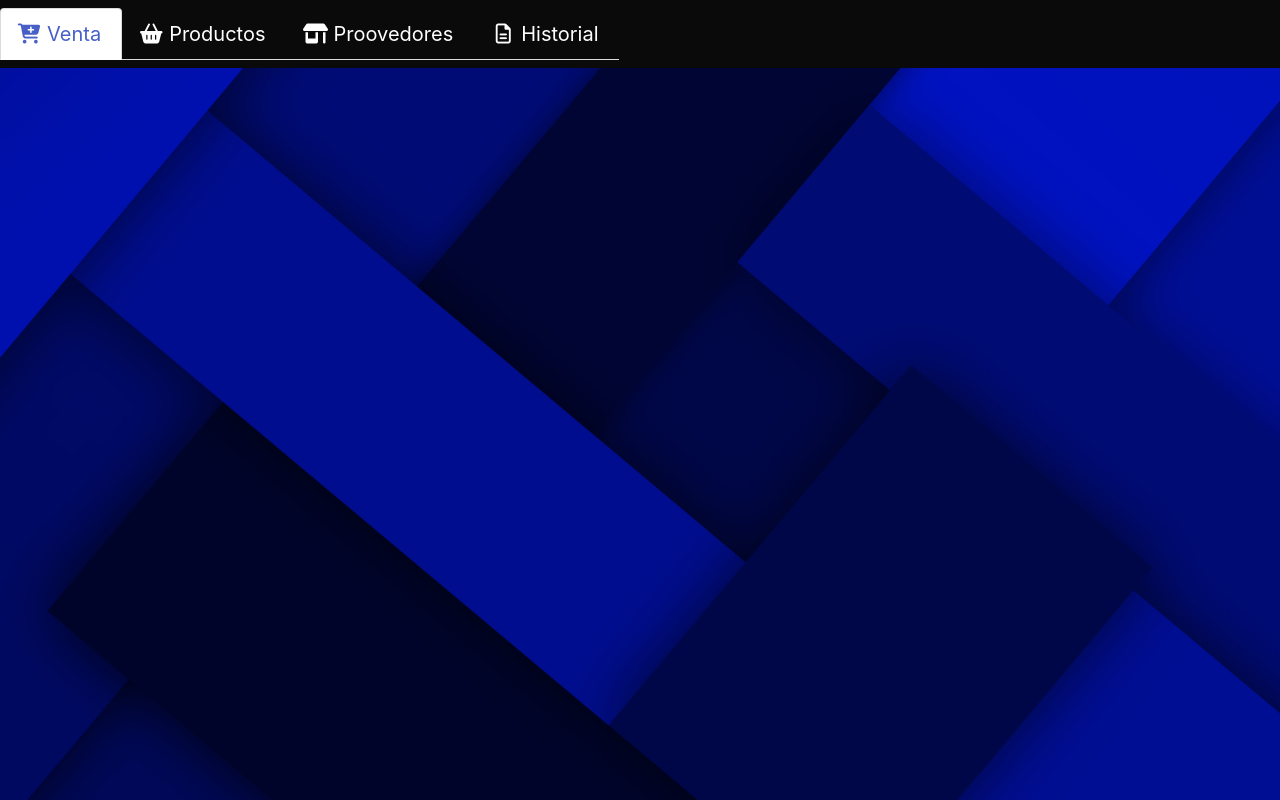
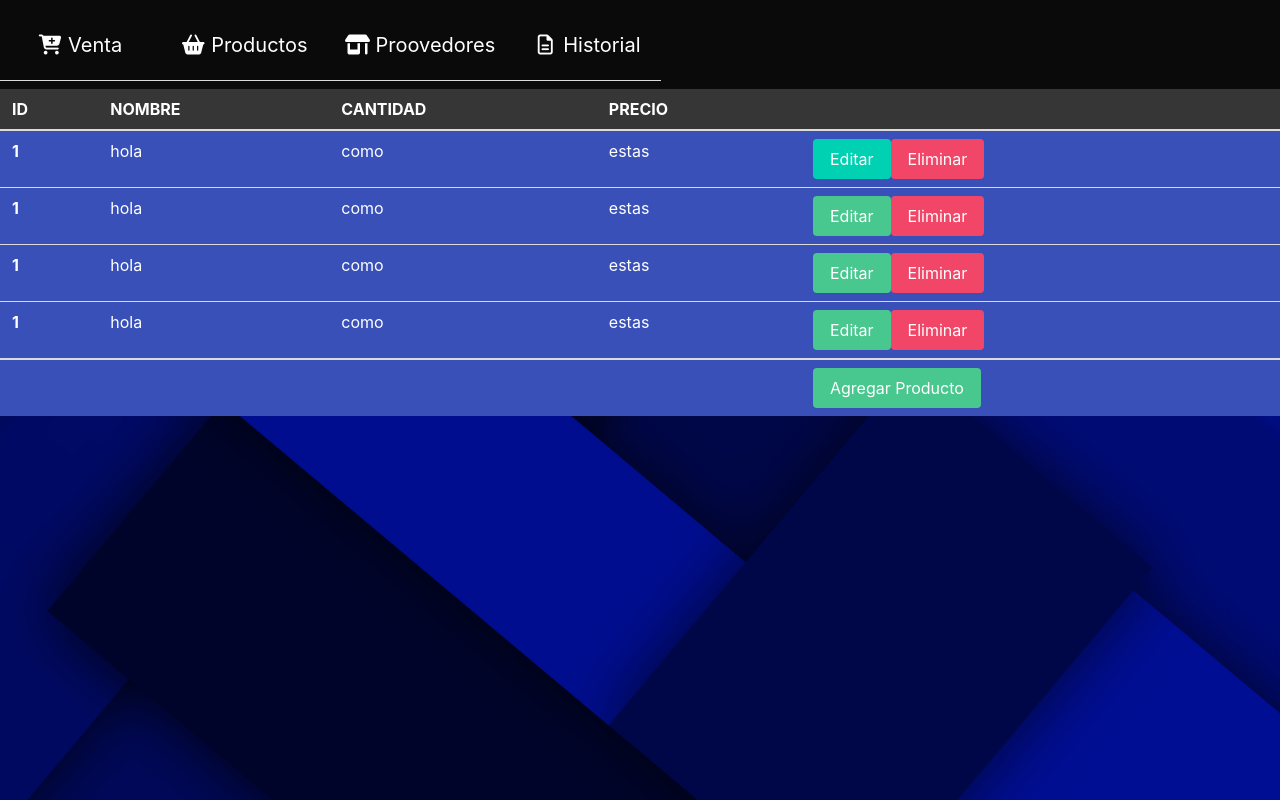
Before and after one commit to juangil991/FrontSistemaFacturas, a React (Create React App) app: page /productos in a window 1280 px wide. Built offline with nearby package versions, Linux system fonts and the light colour scheme.

Commit message:
Se añade vista productos

```diff
--- a/src/App.js
+++ b/src/App.js
@@ -1,5 +1,4 @@
 import React from 'react';
-import NavBar from './Components/NavBar';
 import RoutesPath from './Routes';
 import 'bulma/css/bulma.min.css'
 
@@ -7,10 +6,7 @@ import 'bulma/css/bulma.min.css'
 
 function App() {
   return (<div>
-
-      <NavBar/>
       <RoutesPath/>
-
     </div>
   );
 }
--- a/src/Components/NavBar.jsx
+++ b/src/Components/NavBar.jsx
@@ -1,4 +1,5 @@
 import React from 'react'
+import { NavLink } from 'react-router-dom';
 
 
 const NavBar = () => {
@@ -6,12 +7,14 @@ const NavBar = () => {
         <nav class="navbar is-black" >
             <div class="tabs is-centered is-boxed is-medium">
                 <ul>
-                        <li class="is-active">
+                    <NavLink style={{color:'white'}} to="/productos">
+                        <li>
                             <a>
                                 <span class="icon is-small"><i class="fas fa-cart-plus" aria-hidden="true"></i></span>
                                 <span>Venta</span>
                             </a>
                         </li>
+                    </NavLink>
                     <li>
                         <a>
                             <span class="icon is-small"><i class="fas fa-basket-shopping" aria-hidden="true"></i></span>
--- /dev/null
+++ b/src/Components/Productos.jsx
@@ -0,0 +1,70 @@
+import React from 'react'
+const ProductoComponent = () => {
+    return (<>
+        <div class="table-container">
+            <table class="table is-fullwidth">
+                <thead className='has-background-dark'>
+                    <tr>
+                        <th style={{color:"white"}}>ID</th>
+                        <th style={{color:"white"}}>NOMBRE</th>
+                        <th style={{color:"white"}}>CANTIDAD</th>
+                        <th style={{color:"white"}}>PRECIO</th>
+                        <th></th>
+                    </tr>
+                </thead>
+                <tfoot  className='has-background-link-dark'>
+                    <tr>
+                        <td></td>
+                        <td></td>
+                        <td></td>
+                        <td></td>
+                        <td>
+                            <button className='button is-success'>Agregar Producto</button>
+                        </td>
+                    </tr>
+                </tfoot>
+                <tbody className='has-background-link-dark'>
+                    <tr>
+                        <th style={{color:"white"}}>1</th>
+                        <td style={{color:"white"}}>hola</td>
+                        <td style={{color:"white"}}>como</td>
+                        <td style={{color:"white"}}>estas</td>
+                        <td style={{color:"white"}}><button className='button is-primary'>Editar</button>
+                        <button className="button is-danger">Eliminar</button>
+                        </td>
+                    </tr>
+                    <tr>
+                        <th style={{color:"white"}}>1</th>
+                        <td style={{color:"white"}}>hola</td>
+                        <td style={{color:"white"}}>como</td>
+                        <td style={{color:"white"}}>estas</td>
+                        <td style={{color:"white"}}><button className='button is-success'>Editar</button>
+                        <button className="button is-danger">Eliminar</button>
+                        </td>
+                    </tr>
+                    <tr>
+                        <th style={{color:"white"}}>1</th>
+                        <td style={{color:"white"}}>hola</td>
+                        <td style={{color:"white"}}>como</td>
+                        <td style={{color:"white"}}>estas</td>
+                        <td style={{color:"white"}}><button className='button is-success'>Editar</button>
+                        <button className="button is-danger">Eliminar</button>
+                        </td>
+                    </tr>
+                    <tr>
+                        <th style={{color:"white"}}>1</th>
+                        <td style={{color:"white"}}>hola</td>
+                        <td style={{color:"white"}}>como</td>
+                        <td style={{color:"white"}}>estas</td>
+                        <td style={{color:"white"}}><button className='button is-success'>Editar</button>
+                        <button className="button is-danger">Eliminar</button>
+                        </td>
+                    </tr>
+                </tbody>
+            </table>
+        </div>
+
+    </>);
+}
+
+export default ProductoComponent;
--- a/src/Css/App.css
+++ b/src/Css/App.css
@@ -18,7 +18,7 @@
   .container-form1 {
     width: auto;
     height: auto;
-    font-family: 'Roboto', sans-serif;
+    font-family: 'Oswald', sans-serif;
     display: flex;
     justify-content: space-around;
     transition:  all .5s ease-out;
--- a/src/Routes/index.js
+++ b/src/Routes/index.js
@@ -1,13 +1,17 @@
 import {BrowserRouter, Route, Routes} from "react-router-dom"
 import Ingresar from "../Components/Ingresar";
 import Registrarse from "../Components/Registrarse";
+import NavBar from '../Components/NavBar';
+import ProductoComponent from "../Components/Productos";
 
 export const RoutesPath = () => {
     return (
        <BrowserRouter>
+          <NavBar/>
            <Routes>
                <Route path="/ingresar" element={<Ingresar/>}/>
                <Route path="/registrarse" element={<Registrarse/>}/>
+               <Route path="/productos" element={<ProductoComponent/>}/>
            </Routes>
        </BrowserRouter>
      );
```
Lines whose indentation alone changed are shown as unchanged.
